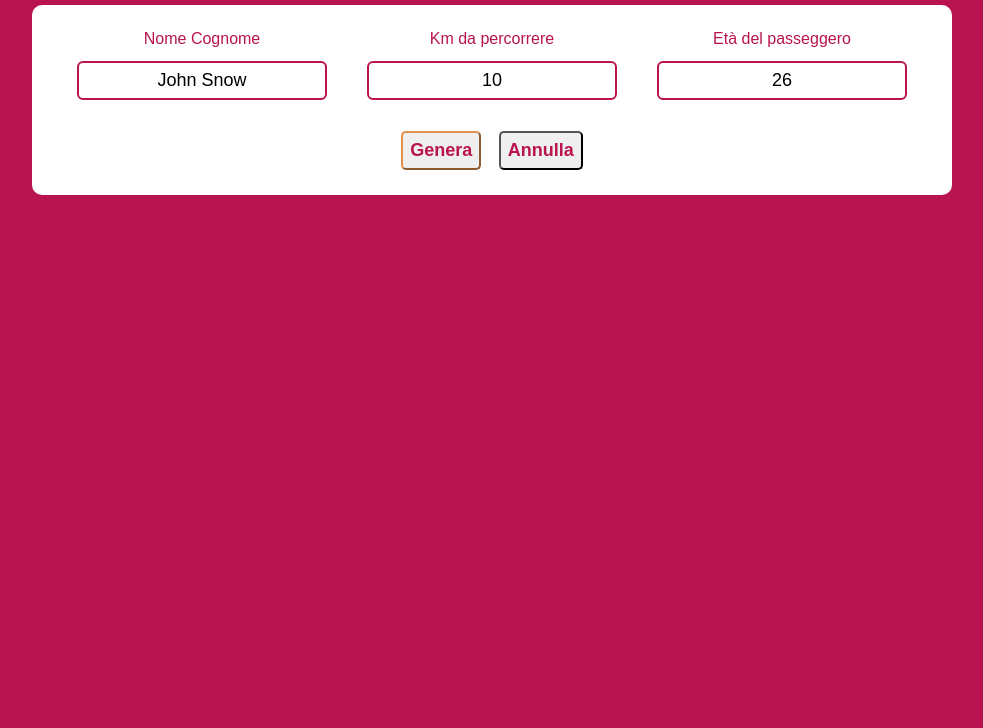
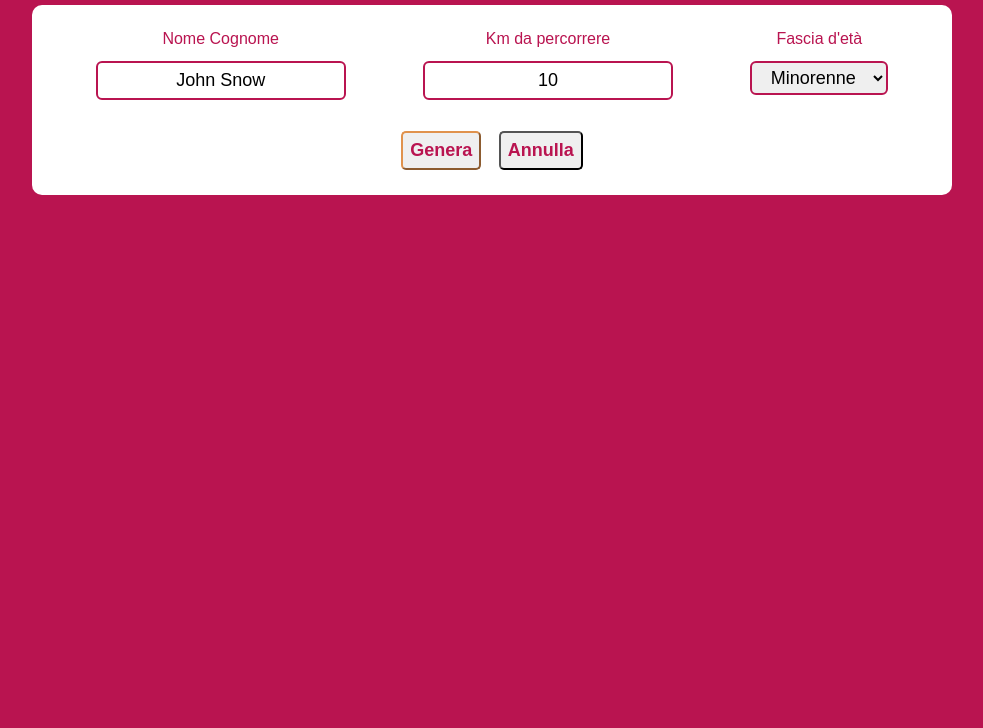
Before and after one commit to MatteoArt/js-biglietto-treno-form, a plain HTML site: page index.html in a window 1280 px wide. Shown: the part 72-800 px from the top of the page, without its empty margins (148-1131 px from the left). Drawn offline with Linux system fonts and the light colour scheme.

Commit message:
completo bonus, termino esercizio

```diff
--- a/css/style.css
+++ b/css/style.css
@@ -62,6 +62,13 @@ label {
     text-align: center;
     font-size: large;
 }
+.input-select {
+    border: 2px solid #B91450;
+    text-align: center;
+    font-size: large;
+    padding: 4px;
+    border-radius: 6px;
+}
 .ticket {
     min-height: 100px;
     max-width: 920px;
--- a/index.html
+++ b/index.html
@@ -21,8 +21,12 @@
                 <input type="text" id="km_travel" class="input-form" name="travel" value="10">
             </div>
             <div>
-                <label for="user_age">Età del passeggero</label>
-                <input type="text" id="user_age" class="input-form" name="age" value="26">
+                <label for="user_age">Fascia d'età</label>
+                <select name="age" id="user_age" class="input-select">
+                    <option value="16">Minorenne</option>
+                    <option value="26">Maggiorenne</option>
+                    <option value="69">Over 65</option>
+                </select>
             </div>
         </div>
         <div class="btn-container">
--- a/js/main.js
+++ b/js/main.js
@@ -23,6 +23,8 @@ btnClick.addEventListener("click", function () {
     let nomePassegero = nameElement.value;
     let kilometres = kmInputElement.value;
     let age = userAgeElement.value;
+    age = parseInt(age);
+    //console.log(age);
 
     wrapperElement.style.display = "block";
 
```
